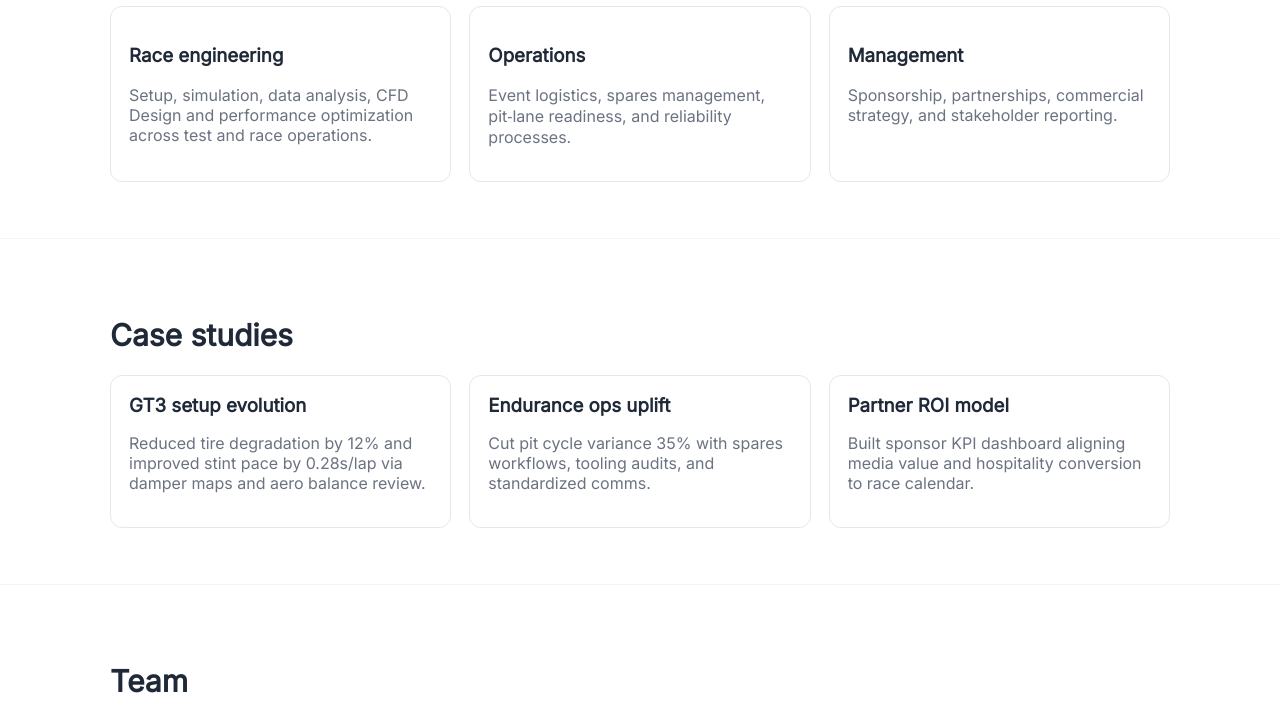
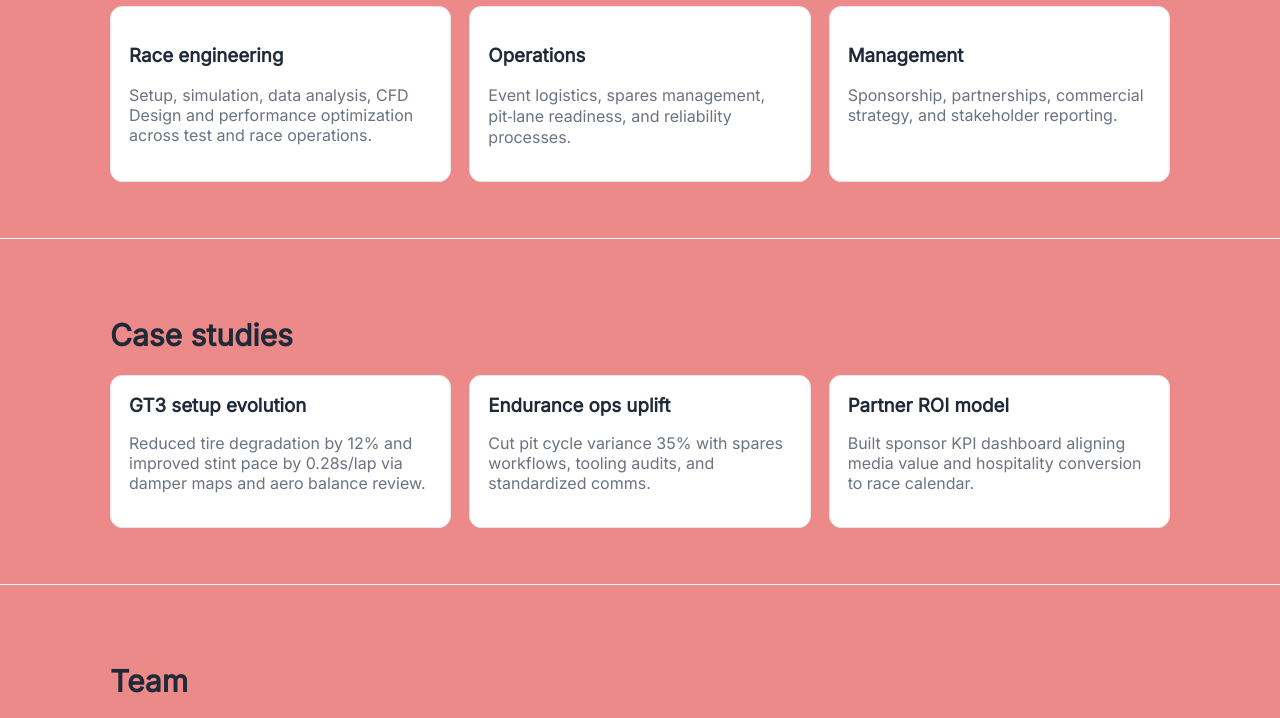
Before and after one commit to Jordy441/mjwr1, a website: page src/index.html in a window 1280 px wide. Shown: the part 557-1275 px from the top of the page. Drawn offline with Linux system fonts and the light colour scheme.

Commit message:
Update index.html

```diff
--- a/src/index.html
+++ b/src/index.html
@@ -9,7 +9,7 @@
   <link href="https://cdn.jsdelivr.net/npm/@fontsource/inter/400.css" rel="stylesheet">
   <style>
     :root {
-      --brand:#0d1b2a; --accent:#ef5f6b; --text:#1f2937; --muted:#6b7280; --bg:#ffffff;
+      --brand:#0d1b2a; --accent:#ef5f6b; --text:#1f2937; --muted:#6b7280; --bg:#ec8a8a;
       --max:1100px;
     }
     *{box-sizing:border-box} body{margin:0;font-family:Inter,system-ui,-apple-system,Segoe UI,Roboto,sans-serif;color:var(--text);background:var(--bg)}
```
